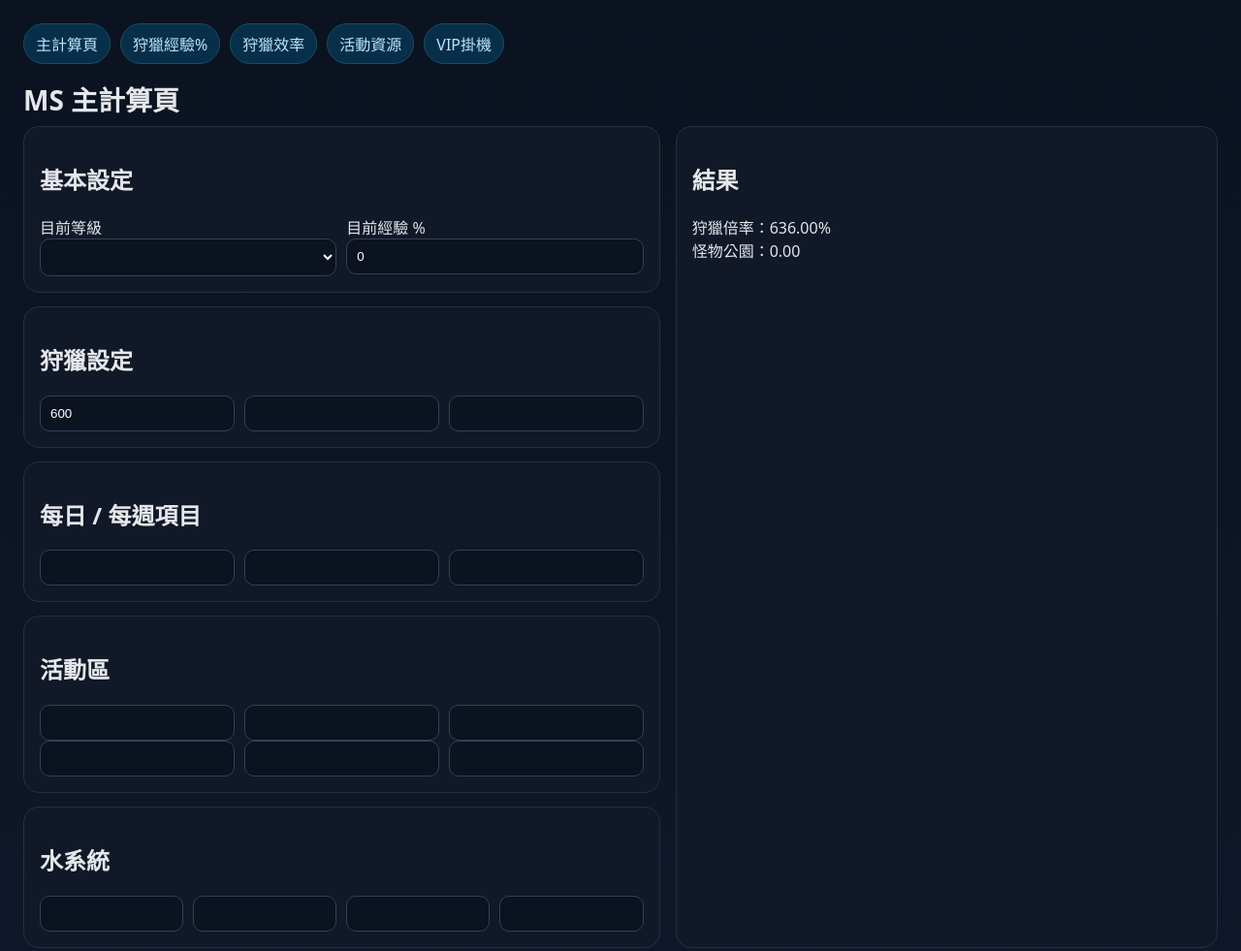
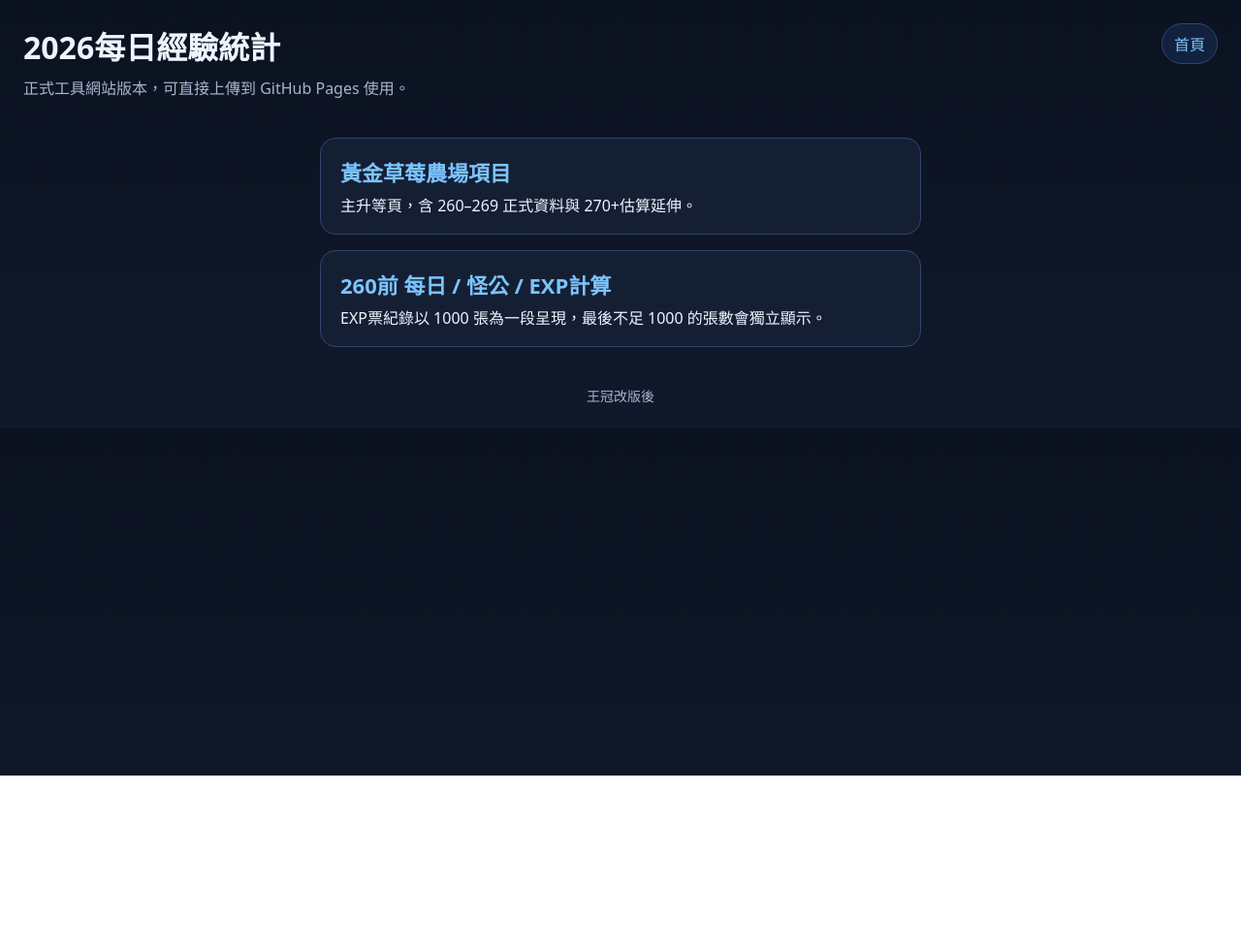
Before and after one commit to dimk50704-cloud/-2026-, a plain HTML site: page index.html in a window 1280 px wide. Shown: the whole page at 97% size. After the commit the page ends 800 px from the top, so only its background shows below. Drawn offline with Linux system fonts and the light colour scheme.

Commit message:
Add files via upload

```diff
--- a/index.html
+++ b/index.html
@@ -1,129 +1,24 @@
 <!DOCTYPE html>
-<html lang="zh-Hant">
-<head>
-<meta charset="UTF-8" />
-<meta name="viewport" content="width=device-width, initial-scale=1.0" />
-<title>MS 主計算頁</title>
-
-<style>
-:root{--bg:#0f172a;--card:#111827;--muted:#94a3b8;--text:#e5e7eb;--line:#243041;--accent:#38bdf8}
-*{box-sizing:border-box}
-body{margin:0;background:linear-gradient(180deg,#0b1220,#0f172a);color:var(--text);font-family:ui-sans-serif,system-ui}
-.wrap{max-width:1680px;margin:0 auto;padding:24px}
-h1{margin:0 0 8px;font-size:28px}
-.nav{display:flex;gap:10px;margin-bottom:16px}
-.nav a{color:#bae6fd;text-decoration:none;background:#082f49;padding:8px 12px;border-radius:999px;border:1px solid #164e63}
-.grid{display:grid;grid-template-columns:1.35fr 1.15fr;gap:16px}
-.stack{display:grid;gap:14px}
-.card{background:#111827;border-radius:16px;padding:16px;border:1px solid #243041}
-.row{display:grid;grid-template-columns:1fr 1fr;gap:10px}
-.row3{display:grid;grid-template-columns:repeat(3,1fr);gap:10px}
-.row4{display:grid;grid-template-columns:repeat(4,1fr);gap:10px}
-input,select{width:100%;padding:10px;background:#0b1220;color:white;border:1px solid #334155;border-radius:10px}
-.muted{color:#94a3b8;font-size:12px}
-</style>
-</head>
-
-<body>
-<div class="wrap">
-
-<div class="nav">
-<a href="./index.html">主計算頁</a>
-<a href="./MS_狩獵經驗％計算.html">狩獵經驗%</a>
-<a href="./MS_狩獵效率.html">狩獵效率</a>
-<a href="./MS_活動資源等值高階EXP.html">活動資源</a>
-<a href="./MS_VIP掛機推估.html">VIP掛機</a>
+<html lang="zh-Hant"><head><meta charset="UTF-8"><meta name="viewport" content="width=device-width, initial-scale=1.0"><title>2026每日經驗統計</title><style>
+:root{--bg:#0b1220;--panel:#151f34;--soft:#1c2740;--line:#31456d;--text:#eef4ff;--muted:#a8b3cf;--accent:#7cc4ff;--accent2:#8cffc5;--warn:#ffd166;--danger:#ffb4b4}
+*{box-sizing:border-box} body{margin:0;font-family:system-ui,-apple-system,"Segoe UI",sans-serif;background:linear-gradient(180deg,#0b1220,#10192b);color:var(--text)}
+.wrap{max-width:1360px;margin:0 auto;padding:24px}.hero{display:flex;justify-content:space-between;gap:18px;flex-wrap:wrap;align-items:flex-start;margin-bottom:20px}.hero h1{margin:0 0 8px;font-size:32px}.hero p{margin:0;color:var(--muted)}.badge{padding:8px 12px;border-radius:999px;border:1px solid var(--line);background:#11213e;color:var(--accent)}
+.nav{display:flex;gap:10px;flex-wrap:wrap;margin:14px 0 20px}.nav a{text-decoration:none;padding:10px 14px;border-radius:12px;border:1px solid var(--line);color:var(--text)}.nav a.active{background:linear-gradient(135deg,var(--accent),#5aa3ff);color:#09111f;font-weight:800;border:none}
+.grid{display:grid;grid-template-columns:repeat(auto-fit,minmax(360px,1fr));gap:18px}.card{background:rgba(21,31,52,.96);border:1px solid var(--line);border-radius:18px;padding:18px;box-shadow:0 10px 24px rgba(0,0,0,.22)} .card h2{margin:0 0 14px;font-size:20px} .card h3{margin:16px 0 10px;font-size:16px;color:var(--accent2)}
+.form-grid{display:grid;grid-template-columns:repeat(2,minmax(0,1fr));gap:12px}.field{display:flex;flex-direction:column;gap:6px}.field label{font-size:13px;color:var(--muted)}
+input,select,button{font:inherit} input,select{background:var(--soft);color:var(--text);border:1px solid var(--line);padding:10px 12px;border-radius:12px;outline:none} input:focus,select:focus{border-color:var(--accent)}
+button{border:none;background:linear-gradient(135deg,var(--accent),#5aa3ff);color:#09111f;padding:10px 14px;border-radius:12px;font-weight:800;cursor:pointer}.ghost{background:transparent;border:1px solid var(--line);color:var(--text)}
+.actions{display:flex;flex-wrap:wrap;gap:10px;margin-top:14px}.result-panel{margin-top:14px;padding:14px;border-radius:14px;background:#0f1729;border:1px dashed var(--line)}.result-panel strong{color:var(--warn);font-size:22px}
+.kpis{display:grid;grid-template-columns:repeat(auto-fit,minmax(220px,1fr));gap:14px;margin-top:10px}.kpi{background:var(--soft);padding:16px;border-radius:12px;border:1px solid var(--line);min-height:88px}.kpi span{display:block;color:var(--muted);font-size:12px;margin-bottom:6px}.kpi b{font-size:18px;word-break:break-all;line-height:1.3}
+.table-wrap{overflow:auto;margin-top:12px} table{width:100%;border-collapse:collapse;min-width:520px} th,td{padding:10px 12px;border-bottom:1px solid var(--line);text-align:center} th{background:#0e1628;color:var(--accent)}
+.target-grid{display:grid;grid-template-columns:repeat(3,1fr);gap:12px;margin-top:14px}.target-card{background:#0f1729;border:1px solid var(--line);border-radius:14px;padding:14px}.target-card .big{font-size:24px;font-weight:900;color:var(--warn)}
+.note{font-size:12px;color:var(--muted);line-height:1.6}.footer{margin-top:24px;text-align:center;color:var(--muted);font-size:14px}.alert{margin-top:12px;padding:12px 14px;border-radius:14px;background:#2b1e1e;border:1px solid #5f2a2a;color:var(--danger)}
+.center-links{display:flex;flex-direction:column;gap:16px;max-width:620px;margin:40px auto}.home-link{display:block;padding:18px 20px;border-radius:16px;background:#151f34;color:var(--text);text-decoration:none;border:1px solid var(--line)}.home-link strong{display:block;font-size:22px;margin-bottom:6px;color:var(--accent)}
+@media (max-width:900px){.target-grid{grid-template-columns:1fr}} @media (max-width:720px){.form-grid,.kpis{grid-template-columns:1fr}}
+</style></head>
+<body><div class="wrap"><div class="hero"><div><h1>2026每日經驗統計</h1><p>正式工具網站版本，可直接上傳到 GitHub Pages 使用。</p></div><div class="badge">首頁</div></div>
+<div class="center-links">
+  <a class="home-link" href="pages/farm.html"><strong>黃金草莓農場項目</strong><span>主升等頁，含 260–269 正式資料與 270+估算延伸。</span></a>
+  <a class="home-link" href="pages/daily_pre260.html"><strong>260前 每日 / 怪公 / EXP計算</strong><span>EXP票紀錄以 1000 張為一段呈現，最後不足 1000 的張數會獨立顯示。</span></a>
 </div>
-
-<h1>MS 主計算頁</h1>
-
-<div class="grid">
-
-<!-- ✅ ✅ ✅ 左側 -->
-<div class="stack">
-
-<!-- 基本設定 -->
-<div class="card">
-<h2>基本設定</h2>
-<div class="row">
-<div><label>目前等級</label><select id="level"></select></div>
-<div><label>目前經驗 %</label><input id="levelPct" type="number" value="0"></div>
-</div>
-</div>
-
-<!-- 狩獵 -->
-<div class="card">
-<h2>狩獵設定</h2>
-<div class="row3">
-<input id="baseRate" value="600">
-<input id="wheelExtra">
-<input id="huntingCount">
-</div>
-</div>
-
-<!-- 每週 -->
-<div class="card">
-<h2>每日 / 每週項目</h2>
-<div class="row3">
-<input id="totalWeeks">
-<input id="parkRunsPerWeek">
-<input id="extParkBonus">
-</div>
-</div>
-
-<!-- ✅ 活動區 -->
-<div class="card">
-<h2>活動區</h2>
-<div class="row3">
-<input id="normalBoosterCount">
-<input id="expressCount">
-<input id="steelCount">
-</div>
-
-<div class="row3">
-<input id="tomatoRuns">
-<input id="tomatoAvg">
-<input id="saunaHours">
-</div>
-</div>
-
-<!-- ✅ ✅ ✅ 水系統（正確） -->
-<div class="card">
-<h2>水系統</h2>
-<div class="row4">
-<input id="w249">
-<input id="w259">
-<input id="w269">
-<input id="w274">
-</div>
-</div>
-
-</div>
-
-<!-- ✅ 右側 -->
-<div class="stack">
-<div class="card">
-<h2>結果</h2>
-<div id="result"></div>
-</div>
-</div>
-
-</div>
-</div>
-
-<script>
-function num(v){return Number(v)||0}
-function calc(){
-const rate=num(baseRate.value)+(120*0.3*(1+num(wheelExtra.value)/100))
-let park=num(parkRunsPerWeek.value)
-let extra=Math.max(0,park-7)
-let bonus=Math.min(7,extra)
-let final=park+bonus*0.5
-result.innerHTML="狩獵倍率："+rate.toFixed(2)+"%<br>怪物公園："+final.toFixed(2)
-}
-document.querySelectorAll("input").forEach(e=>e.oninput=calc)
-calc()
-</script>
-
-</body>
-</html>
+<div class="footer">王冠改版後</div></div></body></html>
```
